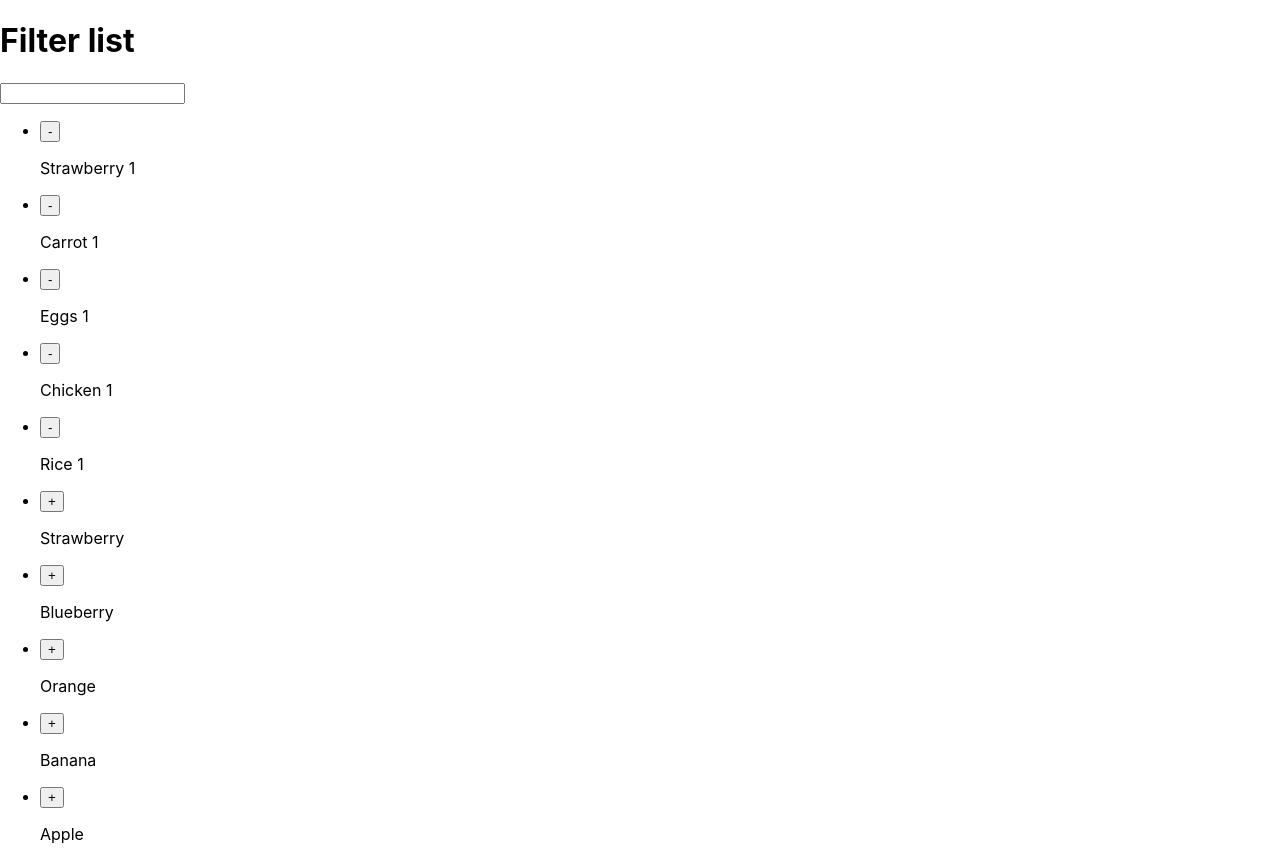
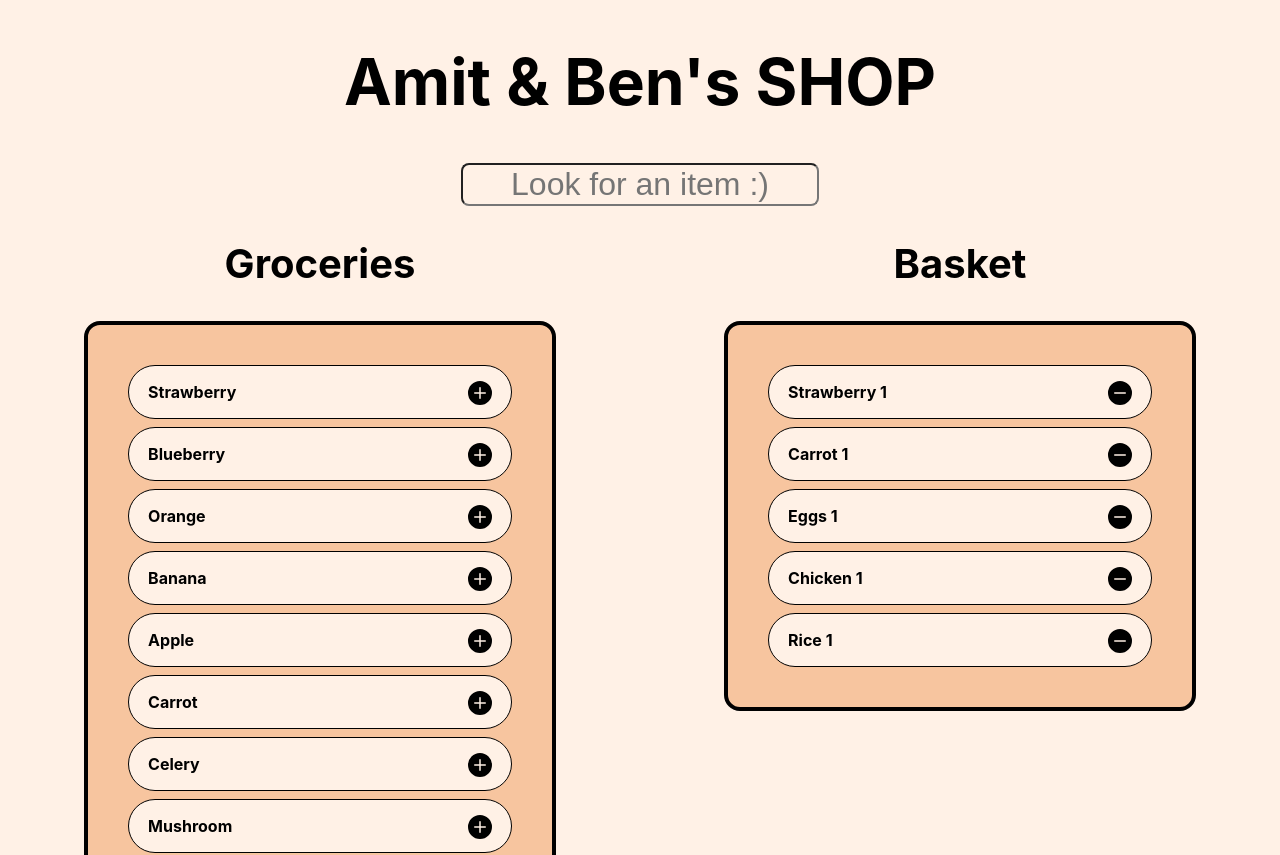
Before and after one commit to amit751/-Groceries-list, a React (Create React App) app in the folder groceries/: page / in a window 1280 px wide. Shown: the top 855 px of the page. Built offline with nearby package versions, Linux system fonts and the light colour scheme.

Commit message:
finshed css

```diff
--- a/groceries/src/App.css
+++ b/groceries/src/App.css
@@ -1,6 +1,7 @@
 .App {
   text-align: center;
 }
+
 
 .App-logo {
   height: 40vmin;
@@ -36,3 +37,6 @@
     transform: rotate(360deg);
   }
 }
+* {
+  background-color: #fff1e6;
+}
--- a/groceries/src/components/BasketItem.js
+++ b/groceries/src/components/BasketItem.js
@@ -1,11 +1,15 @@
+import '../styles/items.css';
 
 
 export default function BasketItem({name, counter , onclickDecrease}){
 
  return(
     <li>
-      <button onClick={() => {onclickDecrease(name)}}>-</button>
       <p>{name} {counter}</p>
+      {/* <button onClick={() => {onclickDecrease(name)}}>-</button> */}
+        <svg xmlns="http://www.w3.org/2000/svg" width="24" height="24" fill="currentColor" class="bi bi-dash-circle-fill button reduceButton" viewBox="0 0 16 16" onClick={() => {onclickDecrease(name)}}>
+        <path d="M16 8A8 8 0 1 1 0 8a8 8 0 0 1 16 0zM4.5 7.5a.5.5 0 0 0 0 1h7a.5.5 0 0 0 0-1h-7z"/>
+        </svg>
     </li>
  );
 }
--- a/groceries/src/components/Filter.js
+++ b/groceries/src/components/Filter.js
@@ -1,9 +1,9 @@
 import React, {useState} from 'react';
 import GroceryList from './GroceryList.js';
+import '../styles/filter.css'
 
 
 export default function Filter(){
-
   const products = [
     "Strawberry",
      "Blueberry",
@@ -27,8 +27,6 @@ export default function Filter(){
     ];
 
 
-//["D F D F" , "dsfgdsf" , "gdfgfg"]
-///"t y y"
 
   const [inputStr, setInputStr] = useState('');
   const [groceryList, setGroceryList] = useState(products);
@@ -36,25 +34,22 @@ export default function Filter(){
   const changeInputStr = async (e) =>{
     setInputStr(e.target.value);
     setGroceryList(getFilteredList(e.target.value, products));
-
   }
 
   function getFilteredList(inputStr, products) {
-    console.log("im here");
    return products.filter((item) => {
      return item.toLowerCase().search(inputStr.toLowerCase()) !== -1;
   });
   }
 
-    //I suspect that the problem lies in the fact that you are calling your state setter immediately inside the function component body, which forces React to re-invoke your function again, with the same props, which ends up calling the state setter again, which triggers React to call your function again.... and so on.
-    ///[" y y g r f" , "r t"]
-    //"g r"
-
-
   return(
     <div>
-      <h1>Filter list</h1>
-      <input onChange={changeInputStr}/>
+      <div className={'header-container'}>
+        <div className={'header-div'}>
+          <h1 className={'title'}>Amit & Ben's SHOP</h1>
+          <input className={'input-filter'} placeholder={'Look for an item :)'} onChange={changeInputStr}/>
+        </div>
+      </div>
       <GroceryList grocerylist={groceryList} />
 
     </div>
--- a/groceries/src/components/GroceryItem.js
+++ b/groceries/src/components/GroceryItem.js
@@ -1,11 +1,15 @@
-
+import '../styles/items.css';
 
 export default function GroceryItem({name, onclick}){
 
     return(
         <li>
-            <button onClick={() => {onclick(name);}}> + </button>
             <p>{name} </p>
+            {/* <button onClick={() => {onclick(name);}}> */}
+                <svg xmlns="http://www.w3.org/2000/svg" width="24" height="24" fill="currentColor" className="bi bi-plus-circle-fill button addButton" viewBox="0 0 16 16"  onClick={() => {onclick(name);}}>
+                <path d="M16 8A8 8 0 1 1 0 8a8 8 0 0 1 16 0zM8.5 4.5a.5.5 0 0 0-1 0v3h-3a.5.5 0 0 0 0 1h3v3a.5.5 0 0 0 1 0v-3h3a.5.5 0 0 0 0-1h-3v-3z"/>
+                </svg>
+            {/* </button> */}
         </li>
     );
 
--- a/groceries/src/components/GroceryList.js
+++ b/groceries/src/components/GroceryList.js
@@ -1,6 +1,7 @@
 import {useState} from "react";
 import GroceryItem from "./GroceryItem.js";
 import BasketList from "./BasketList.js";
+import '../styles/lists.css'
 
 export default function GroceryList(props){
 
@@ -45,13 +46,19 @@ export default function GroceryList(props){
 
     return(
 
-      <>
-        <ul>
-          <BasketList basketList={basketList} onclickDecrease={onclickDecrease} />
-        </ul>
-        <ul>
-          {groceryList}
-        </ul>
-      </>
+      <div className={'lists-container'}>
+        <div>
+          <h2>Groceries</h2>
+          <ul className={'grocery-list'}>
+            {groceryList}
+          </ul>
+        </div>
+        <div>
+          <h2>Basket</h2>
+          <ul className={'basket-list'}>
+            <BasketList basketList={basketList} onclickDecrease={onclickDecrease} />
+          </ul>
+        </div>
+      </div>
     );
 }
--- /dev/null
+++ b/groceries/src/styles/filter.css
@@ -0,0 +1,20 @@
+.header-container {
+  display: flex;
+  justify-content: center;
+  align-items: center;
+}
+.header-div {
+  width: fit-content;
+  display: flex;
+  flex-direction: column;
+  align-items: center;
+}
+.title {
+  font-size: 4rem;
+}
+.input-filter {
+  width: 350px;
+  font-size: 2rem;
+  text-align: center;
+  border-radius: 0.5rem;
+}
--- /dev/null
+++ b/groceries/src/styles/items.css
@@ -0,0 +1,22 @@
+li {
+  display: flex;
+  border: black solid 1px;
+  border-radius: 2rem;
+  position: relative;
+  margin: 0.5rem;
+}
+.button {
+  position: absolute;
+  right: 5%;
+  bottom: 26%;
+}
+.reduceButton:hover {
+  color: red;
+}
+.addButton:hover {
+  color: rgb(36, 212, 36);
+}
+p {
+  margin-left: 5%;
+  font-weight: bold;
+}
--- /dev/null
+++ b/groceries/src/styles/lists.css
@@ -0,0 +1,26 @@
+.lists-container {
+  display: flex;
+  justify-content: space-around;
+  flex-wrap:wrap-reverse;
+}
+ul {
+  list-style-type: none;
+  background-color: #f7c59f;
+}
+h2 {
+  text-align: center;
+  font-size: 2.5rem;
+}
+.grocery-list {
+  width: 400px;
+  border: black solid 4px;
+  border-radius: 1rem;
+  padding: 2rem;
+}
+.basket-list {
+  width: 400px;
+  border: black solid 4px;
+  border-radius: 1rem;
+  height: fit-content;
+  padding: 2rem;
+}
```
